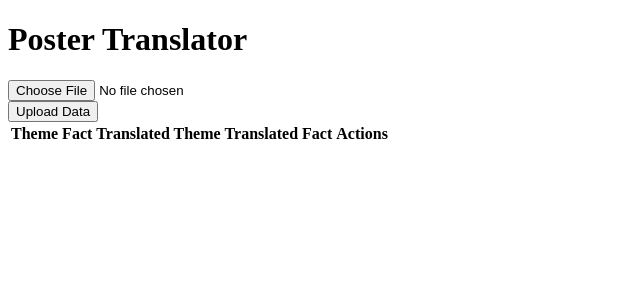
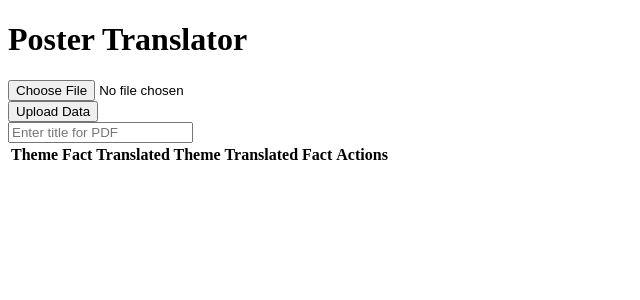
Before and after one commit to agaziel2/factsforpeace, a React (Create React App) app: page / in a window 1280 px wide. Shown: the top 300 px of the page, without its empty margins (0-640 px from the left). Built offline with nearby package versions, Linux system fonts and the light colour scheme.

Commit message:
fff simple12

```diff
--- a/src/TranslationForm.js
+++ b/src/TranslationForm.js
@@ -2,6 +2,7 @@ import React, { useState, useEffect } from 'react';
 
 function TranslationForm({ data, onSubmit }) {
   const [translations, setTranslations] = useState([]);
+  const [title, setTitle] = useState('');
 
   useEffect(() => {
     setTranslations(data.map(item => ({ ...item, translatedTheme: '', translatedFact: '', pdfData: null, pdfFileName: '' })));
@@ -11,6 +12,10 @@ function TranslationForm({ data, onSubmit }) {
     const updatedTranslations = [...translations];
     updatedTranslations[index][field] = value;
     setTranslations(updatedTranslations);
+  };
+
+  const handleTitleChange = (e) => {
+    setTitle(e.target.value);
   };
 
   const handleDownload = (pdfData, pdfFileName) => {
@@ -24,7 +29,12 @@ function TranslationForm({ data, onSubmit }) {
   };
 
   const handleSubmit = async (index, theme, fact) => {
-    const response = await onSubmit([{ theme, fact }]);
+    const payload = {
+      theme,
+      fact,
+      title // Add the title to the payload
+    };
+    const response = await onSubmit([payload]);
     if (response && response.data && response.data.data && response.data.data.length > 0) {
       const updatedTranslations = [...translations];
       updatedTranslations[index].pdfData = response.data.data[0];
@@ -36,6 +46,12 @@ function TranslationForm({ data, onSubmit }) {
 
   return (
     <div>
+      <input
+        type="text"
+        placeholder="Enter title for PDF"
+        value={title}
+        onChange={handleTitleChange}
+      />
       <table>
         <thead>
           <tr>
```
Also changed, not shown: 1 other file (tests, documents, lock files or other folders).
